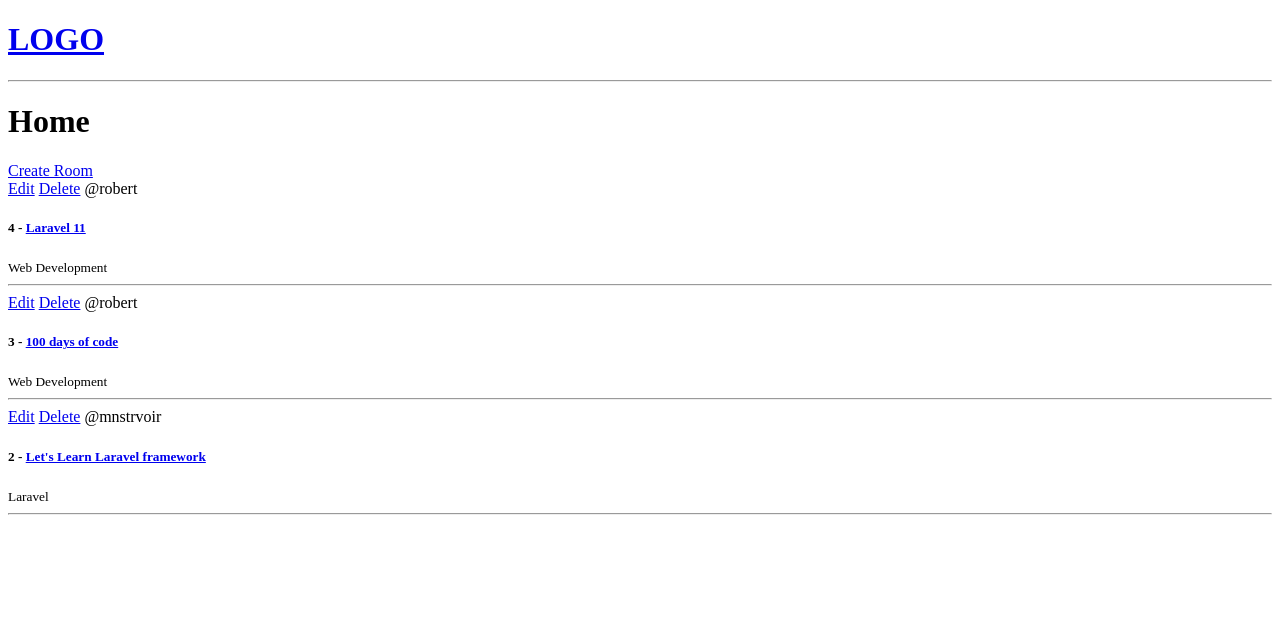
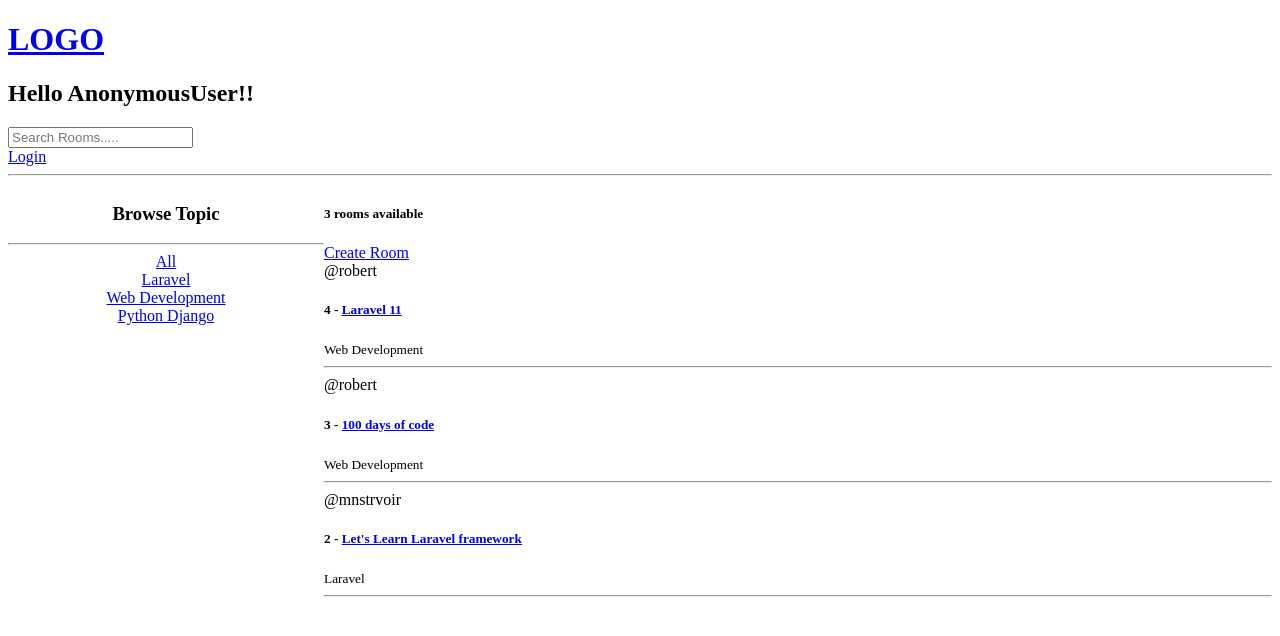
Before and after one commit to monstrebor/studybud, a Django app: page / in a window 1280 px wide. Shown: the top 636 px of the page. Run offline with Django 5.2, Linux system fonts and the light colour scheme; data comes from the database, SQL or seed files in the repository; both versions use the stored data as it was after the commit.

Commit message:
making of registration, login, logout.

```diff
--- a/base/templates/base/home.html
+++ b/base/templates/base/home.html
@@ -2,17 +2,41 @@
 
 {% block content %}
 
-<h1>Home</h1>
+<style>
+    .home-container{
+        display: grid;
+        grid-template-columns: 1fr 3fr;
+    }
+</style>
+
+<div class="home-container">
+
+    <div style="text-align: center;">
+        <h3>Browse Topic</h3>
+        <hr>
 
         <div>
+            <a href="{% url 'home' %}">All</a>
+        </div>
 
+        {% for topic in topics %}
+            <div>
+                <a href="{% url 'home' %}?q={{topic.name}}">{{topic.name}}</a>
+            </div>
+        {% endfor %}
+
+    </div>
+
+    <div>
+        <h5>{{room_count}} rooms available </h5>
         <a href="{% url 'create-room' %}">Create Room</a>
-
         <div>
             {% for room in rooms %}
                 <div>
+                    {% if request.user == room.host %}
                     <a href="{% url 'update-room' room.id %}">Edit</a>
                     <a href="{% url 'delete-room' room.id %}">Delete</a>
+                    {% endif %}
                     <span>@{{room.host.username}}</span>
                     <h5>{{ room.id }} - <a href="/room/{{room.id}}">{{room.name}}</a></h5>
                     <small>{{room.topic.name}}</small>
@@ -22,5 +46,7 @@
         </div>
     </div>
 
+</div>
+
 
 {% endblock content %}
--- a/base/urls.py
+++ b/base/urls.py
@@ -2,6 +2,10 @@ from django.urls import path
 from . import views
 
 urlpatterns = [
+    path('login/', views.loginPage, name="login"),
+    path('logout/', views.logoutUser, name="logout"),
+    path('register/', views.registerPage, name="register"),
+
     path('', views.home, name="home"),
     path('room/<str:pk>/', views.room, name="room"),
 
--- a/base/views.py
+++ b/base/views.py
@@ -1,6 +1,12 @@
 from django.shortcuts import render, redirect
+from django.db.models import Q
+from django.contrib.auth.decorators import login_required
+from django.contrib import messages
+from django.contrib.auth.forms import UserCreationForm
+from django.contrib.auth.models import User
+from django.contrib.auth import authenticate, login, logout
 from django.http import HttpResponse
-from .models import Room
+from .models import Room, Topic
 from .forms import RoomForm
 
 
@@ -10,10 +16,70 @@ from .forms import RoomForm
 #     {'id': 3, 'name':'Frontend developer'},
 # ]
 
+def loginPage(request):
+
+    page = 'login'
+    if request.user.is_authenticated:
+        return redirect('home')
+
+    if request.method == 'POST':
+        username = request.POST.get('username')
+        password = request.POST.get('password')
+
+        try:
+            user = User.objects.get(username=username)
+        except:
+            messages.error(request, 'User does not exist')
+
+        user = authenticate(request, username=username, password=password)
+
+        if user is not None:
+            login(request, user)
+            return redirect('home')
+        else:
+            messages.error(request, 'Username or Password does not exist')
+
+    context = {'page': page}
+    return render(request, 'base/login_register.html', context)
+
+
+def logoutUser(request):
+    logout(request)
+    return redirect('home')
+
+def registerPage(request):
+    form = UserCreationForm()
+
+    if request.method == 'POST':
+        form = UserCreationForm(request.POST)
+        if form.is_valid():
+            user = form.save(commit=False)
+            user.username = user.username.lower()
+            user.save()
+            login(request, user)
+            return redirect('home')
+        else:
+            messages.error(request, 'An error occurred during registration.')
+
+    return render(request, 'base/login_register.html', {'form': form})
+
+
 def home(request):
-    rooms = Room.objects.all()
-    context = {'rooms': rooms}
+    q = request.GET.get('q') if request.GET.get('q') != None else ''
+
+    rooms = Room.objects.filter(
+        Q(topic__name__icontains=q) |
+        Q(name__icontains=q) |
+        Q(description__icontains=q)
+        )
+
+    topics = Topic.objects.all()
+    room_count = rooms.count()
+
+
+    context = {'rooms': rooms, 'topics': topics, 'room_count': room_count}
     return render(request, 'base/home.html', context)
+
 
 def room(request, pk):
     # room = None
@@ -24,6 +90,9 @@ def room(request, pk):
     context = {'room': room}
     return render(request, 'base/room.html', context)
 
+
+# @login_required(login_url='login') this purposely redirect user to the login page if they're logout
+@login_required(login_url='login')
 def createRoom(request):
     form = RoomForm()
 
@@ -36,9 +105,14 @@ def createRoom(request):
     context = {'form': form}
     return render(request, 'base/room_form.html', context)
 
+
+@login_required(login_url='login')
 def updateRoom(request, pk):
     room = Room.objects.get(id=pk)
     form = RoomForm(instance=room)
+
+    if request.user != room.host:
+        return HttpResponse("You're not allowed in here!!")
 
     if request.method == 'POST':
         form = RoomForm(request.POST, instance=room)
@@ -49,8 +123,14 @@ def updateRoom(request, pk):
     context = {'form': form}
     return render(request, 'base/room_form.html', context)
 
+
+@login_required(login_url='login')
 def deleteRoom(request, pk):
     room = Room.objects.get(id=pk)
+
+    if request.user != room.host:
+        return HttpResponse("You're not allowed in here!!")
+
     if request.method == 'POST':
         room.delete()
         return redirect('home')
--- a/templates/main.html
+++ b/templates/main.html
@@ -7,6 +7,15 @@
 </head>
 <body>
     {% include 'navbar.html' %}
+
+    {% if messages %}
+        <ul class="messages">
+            {% for message in messages %}
+                <li style="color: red;">{{ message }}</li>
+            {% endfor %}
+        </ul>
+    {% endif %}
+
     {% block content %}
 
 
--- a/templates/navbar.html
+++ b/templates/navbar.html
@@ -2,4 +2,17 @@
     <h1>LOGO</h1>
 </a>
 
+<h2>Hello {{ request.user }}!!</h2>
+
+<form action="{% url 'home' %}" method="GET">
+
+    <input type="text" name="q" placeholder="Search Rooms.....">
+</form>
+
+{% if request.user.is_authenticated %}
+<a href="{% url 'logout' %}">Logout</a>
+{% else %}
+<a href="{% url 'login' %}">Login</a>
+{% endif %}
+
 <hr>
```
Also changed, not shown: base/templates/base/login_register.html (added, +36 -0 lines), db.sqlite3. Lines whose indentation alone changed are shown as unchanged.
